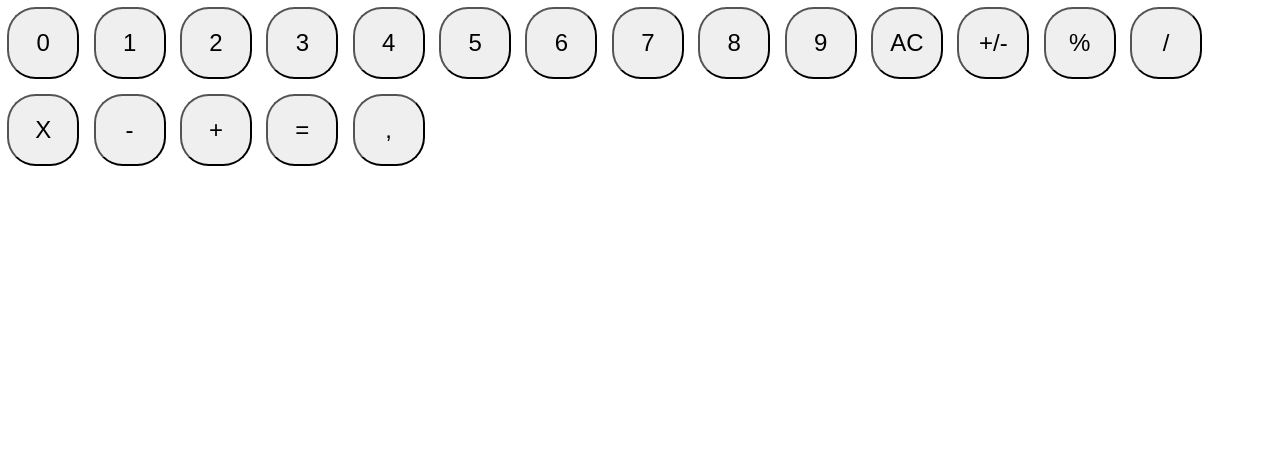
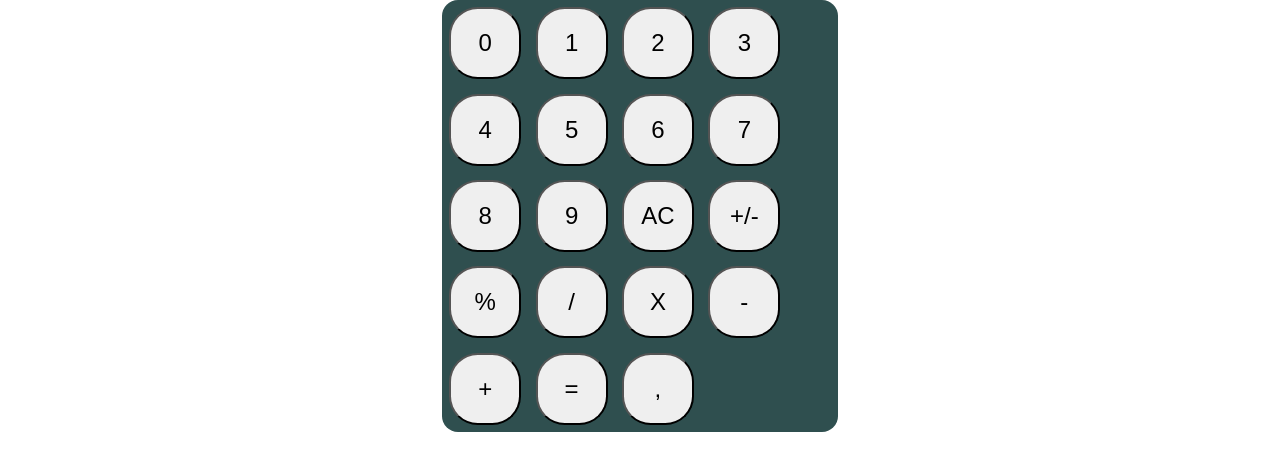
Before and after one commit to JulioOli/calculadora, a React (Create React App) app: page / in a window 1280 px wide. Shown: the top 470 px of the page. Built offline with nearby package versions, Linux system fonts and the light colour scheme.

Commit message:
colocando os botões dentro de um conteiner

```diff
--- a/package.json
+++ b/package.json
@@ -3,6 +3,9 @@
   "version": "0.1.0",
   "private": true,
   "dependencies": {
+    "@emotion/react": "^11.10.6",
+    "@emotion/styled": "^11.10.6",
+    "@mui/material": "^5.11.15",
     "@testing-library/jest-dom": "^5.16.5",
     "@testing-library/react": "^13.4.0",
     "@testing-library/user-event": "^13.5.0",
--- a/src/Componentes/Calculadora.css
+++ b/src/Componentes/Calculadora.css
@@ -9,3 +9,8 @@ button{
 button:hover{
     cursor: pointer;
 }
+
+.wrapper{
+    background-color: darkslategray;
+    border-radius: 1em;
+}
--- a/src/Componentes/Calculadora.jsx
+++ b/src/Componentes/Calculadora.jsx
@@ -1,9 +1,12 @@
 import react from 'react'
 import './Calculadora.css'
+import Container from '@mui/material/Container';
 
 export default function Calculadora(){
     return(
-        <div>
+        <Container maxWidth="xs">
+        <div className='wrapper'>
+
             <button>0</button>
             <button>1</button>
             <button>2</button>
@@ -25,5 +28,6 @@ export default function Calculadora(){
             <button>,</button>
 
         </div>
+        </Container>
     )
 }
```
Also changed, not shown: 1 other file (tests, documents, lock files or other folders).
